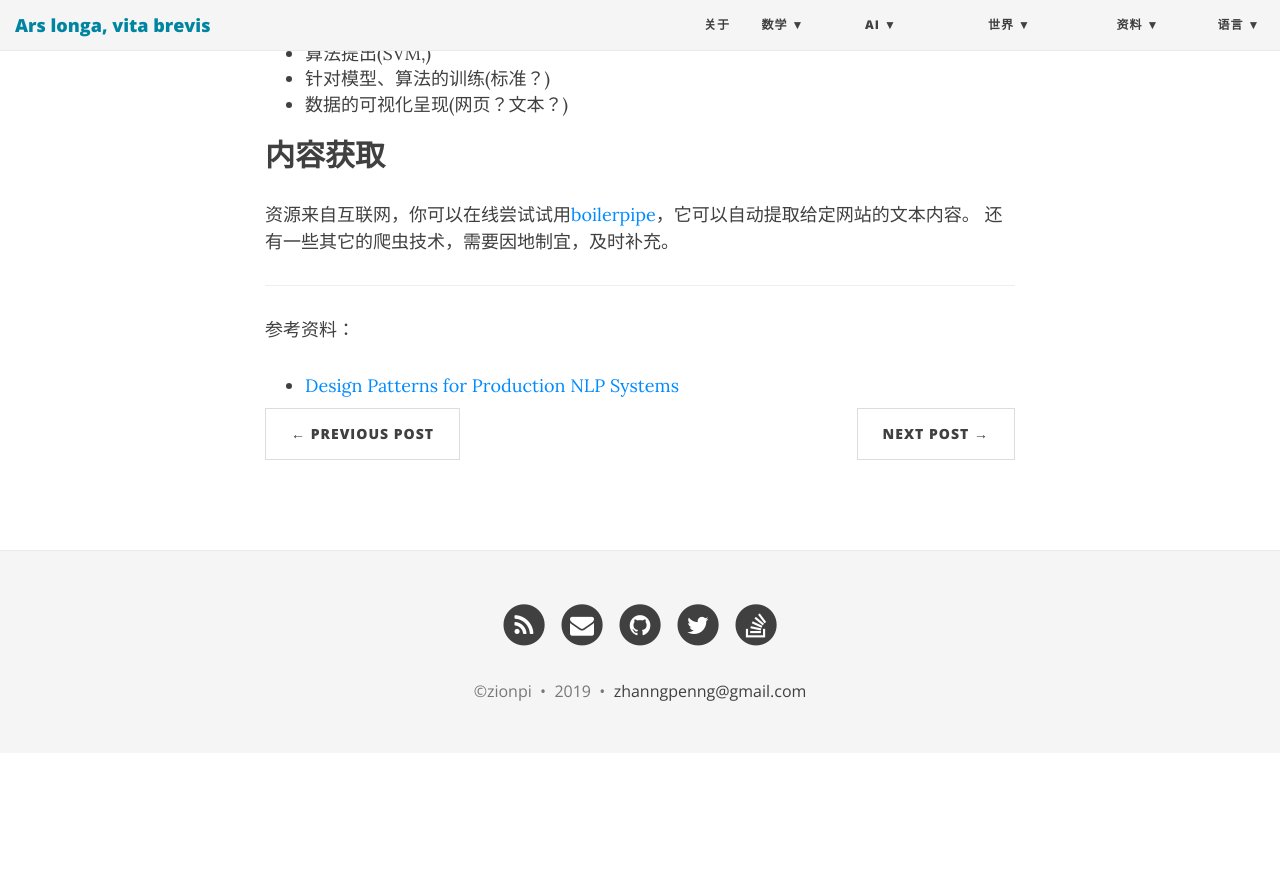
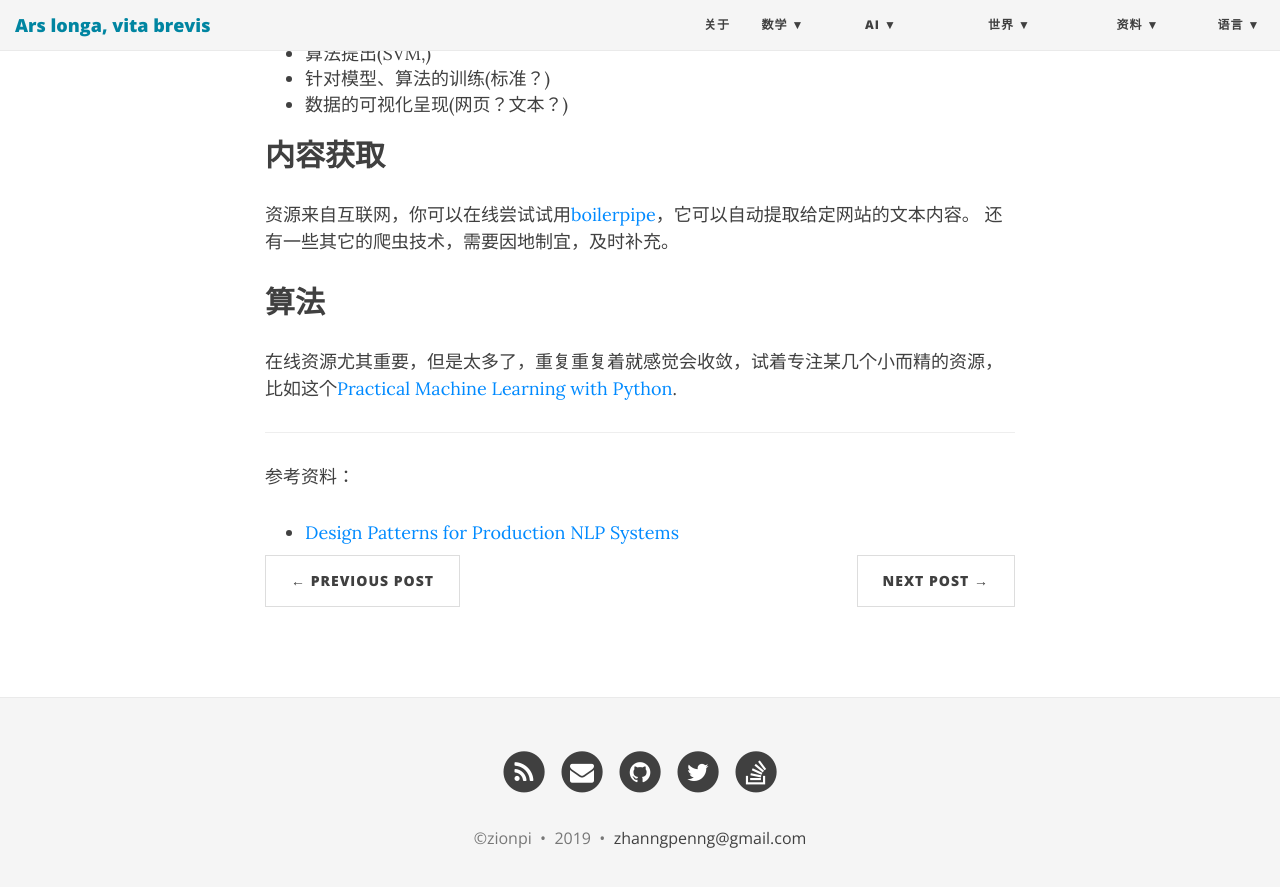
Before and after one commit to ZionPi/zionpi.github.io, a Jekyll site: the page built from _posts/2015-10-06-build-a-nlp-system.md, in a window 1280 px wide and 900 px high, scrolled down 633 px. Shown: the top 887 px of the window. Built offline with Jekyll 4.4.1, drawn with Linux system fonts in a browser that asks for light colours; nearby versions of some CDN libraries; before the commit the page ends 1386 px from its top, so only the background shows below that.

Commit message:
Update 2015-10-06-build-a-nlp-system.md

```diff
--- a/_posts/2015-10-06-build-a-nlp-system.md
+++ b/_posts/2015-10-06-build-a-nlp-system.md
@@ -18,6 +18,9 @@ NLP系统，顾名思义，是自然语言处理系统。[前面]()我们已经
 还有一些其它的爬虫技术，需要因地制宜，及时补充。
 
 
+## 算法
+
+在线资源尤其重要，但是太多了，重复重复着就感觉会收敛，试着专注某几个小而精的资源，比如这个[Practical Machine Learning with Python](https://github.com/dipanjanS/practical-machine-learning-with-python).
 
 ---
 参考资料：
```
